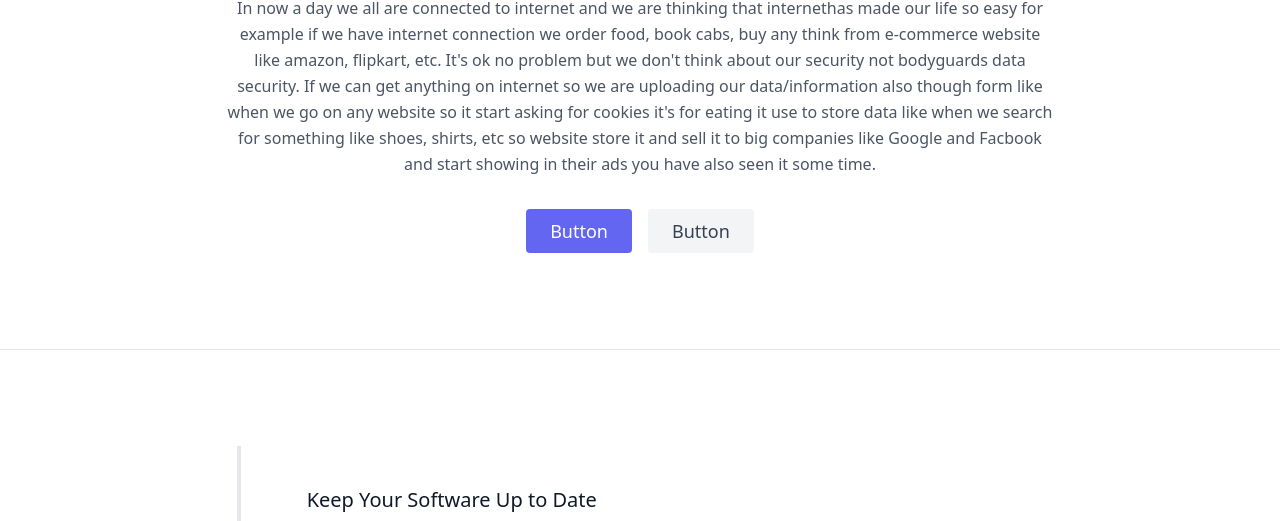
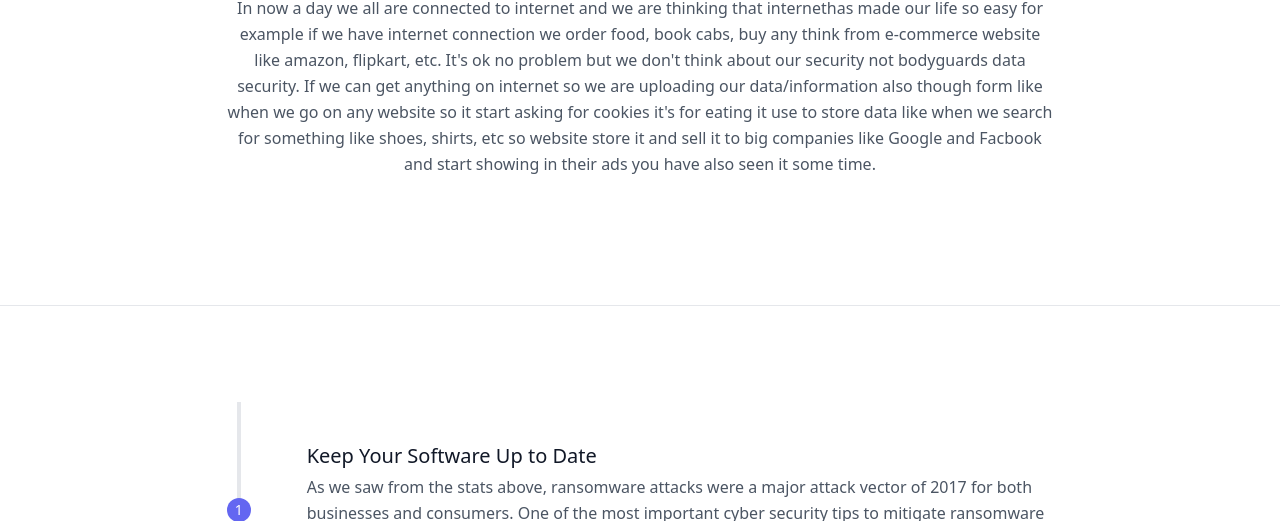
Before and after one commit to VikhyatKumarSingh/Cyber-Awareness-Codingal, a plain HTML site: page index.html in a window 1280 px wide. Shown: the part 579-1100 px from the top of the page. Drawn offline with nearby package versions, Linux system fonts and the light colour scheme.

Commit message:
Update index.html

```diff
--- a/index.html
+++ b/index.html
@@ -41,8 +41,6 @@
           <div class="text-center lg:w-2/3 w-full">
             <h1 class="title-font sm:text-4xl text-3xl mb-4 font-medium text-gray-900">Cyber Awareness</h1>
             <p class="mb-8 leading-relaxed">In now a day we all are connected to internet and we are thinking that internethas made our life so easy for example if we have internet connection we order food, book cabs, buy any think from e-commerce website like amazon, flipkart, etc. It's ok no problem but we don't think about our security not bodyguards data security. If we can get anything on internet so we are uploading our data/information also though form like when we go on any website so it start asking for cookies it's for eating it use to store data like when we search for something like shoes, shirts, etc so website store it and sell it to big companies like Google and Facbook and start showing in their ads you have also seen it some time.</p>            <div class="flex justify-center">
-              <button class="inline-flex text-white bg-indigo-500 border-0 py-2 px-6 focus:outline-none hover:bg-indigo-600 rounded text-lg">Button</button>
-              <button class="ml-4 inline-flex text-gray-700 bg-gray-100 border-0 py-2 px-6 focus:outline-none hover:bg-gray-200 rounded text-lg">Button</button>
             </div>
           </div>
         </div>
```
